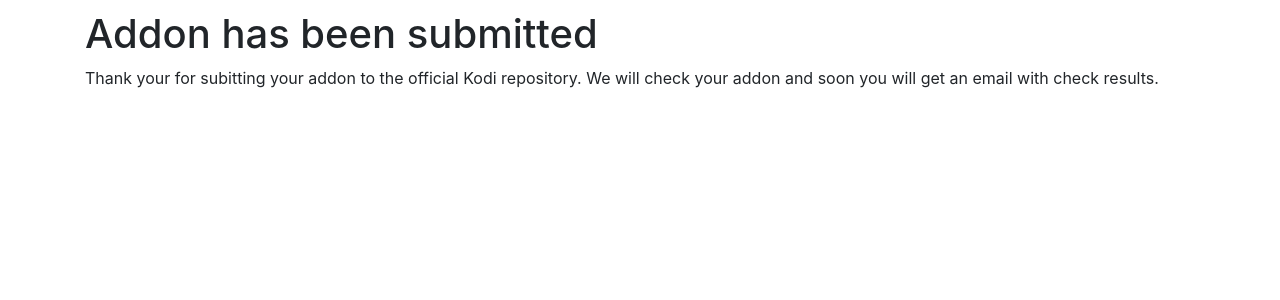
After one commit to romanvm/kodi.addon-submitter, a Django app: page /confirmation/ in a window 1280 px wide. The commit adds this page. Shown: the top 300 px of the page. Run offline with Django 3.2, Linux system fonts and the light colour scheme; some libraries are stand-ins or nearby versions.

Commit message:
Implement addon submission form

```diff
--- a/addon_submitter/templates/addon_submitter/base.html
+++ b/addon_submitter/templates/addon_submitter/base.html
@@ -8,6 +8,12 @@
     <meta name="viewport" content="width=device-width, initial-scale=1, shrink-to-fit=no">
     <!-- Bootstrap CSS -->
     <link rel="stylesheet" href="https://maxcdn.bootstrapcdn.com/bootstrap/4.0.0-beta.2/css/bootstrap.min.css" integrity="sha384-PsH8R72JQ3SOdhVi3uxftmaW6Vc51MKb0q5P2rRUpPvrszuE4W1povHYgTpBfshb" crossorigin="anonymous">
+    <style>
+      .container {
+        margin-top: 10px;
+        margin-bottom: 10px;
+      }
+    </style>
   </head>
   <body>
     <div class="container">
--- /dev/null
+++ b/addon_submitter/templates/addon_submitter/confirmation.html
@@ -0,0 +1,11 @@
+{% extends "addon_submitter/base.html" %}
+{% block title %}
+<title>Addon Has Been Submitted</title>
+{% endblock title %}
+{% block content %}
+<h1>Addon has been submitted</h1>
+<p>
+Thank your for subitting your addon to the official Kodi repository.
+We will check your addon and soon you will get an email with check results.
+</p>
+{% endblock content %}
--- a/addon_submitter/urls.py
+++ b/addon_submitter/urls.py
@@ -15,9 +15,10 @@ Including another URLconf
 """
 from django.conf.urls import url
 from django.contrib import admin
-from .views import index
+from .views import index, confirmation
 
 urlpatterns = [
     url(r'^admin/', admin.site.urls),
+    url(r'^confirmation/$', confirmation, name='confirmation'),
     url(r'^$', index, name='index')
 ]
--- a/addon_submitter/views.py
+++ b/addon_submitter/views.py
@@ -3,8 +3,21 @@
 # E-mail: roman1972@gmail.com
 
 from django.shortcuts import render
-from django.http import HttpRequest, HttpResponse
+from django.http import HttpRequest, HttpResponse, HttpResponseRedirect
+from django.shortcuts import reverse
+from .forms import PullRequestForm
 
 
 def index(request: HttpRequest) -> HttpResponse:
-    return render(request, 'addon_submitter/index.html')
+    if request.method == 'POST':
+        form = PullRequestForm(request.POST, request.FILES['zipped_addon'])
+        if form.is_valid():
+            form.save()
+            return HttpResponseRedirect(reverse('confirmation'))
+    else:
+        form = PullRequestForm()
+    return render(request, 'addon_submitter/index.html', {'form': form})
+
+
+def confirmation(request: HttpRequest) -> HttpResponse:
+    return render(request, 'addon_submitter/confirmation.html')
```
Also changed, not shown: addon_submitter/forms.py (added, +24 -0 lines), addon_submitter/templates/addon_submitter/index.html (+14 -0 lines).
